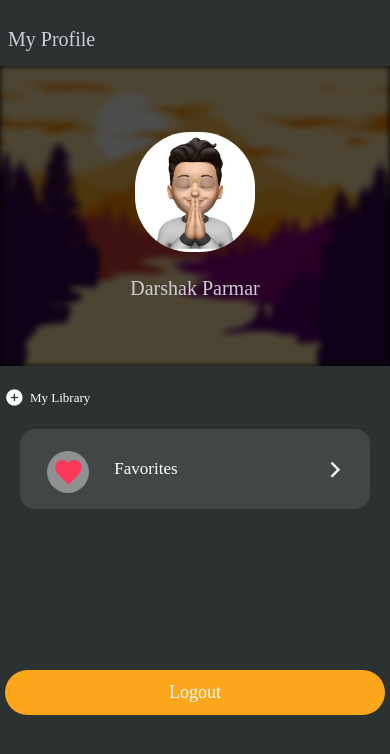
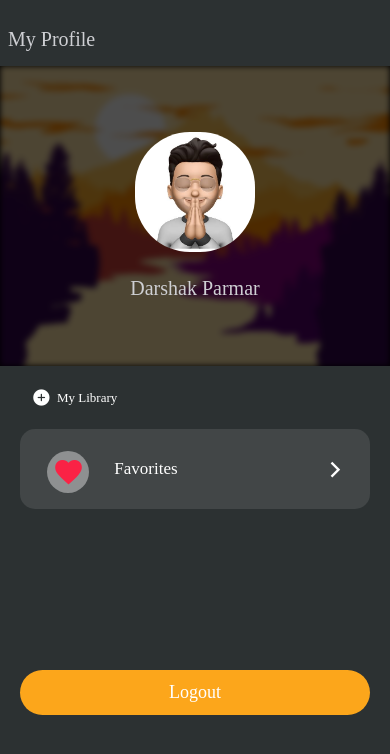
Before and after one commit to darshak-2021/face-2-focus-ios-android, a React Native app: screen / in a window 390 px wide. Shown: the top 754 px of the page. Built offline with nearby package versions, Linux system fonts and the light colour scheme.

Commit message:
Vector Icon [Sovled iOS]

```diff
--- a/package.json
+++ b/package.json
@@ -1,7 +1,7 @@
 {
   "rnpm": {
     "assets": [
-      "./src/assets/fonts"
+      "./src/assets/fonts/"
     ]
   },
   "name": "face2focusios",
--- a/src/components/Button.tsx
+++ b/src/components/Button.tsx
@@ -21,18 +21,19 @@ const BeginButton = (props: any) => {
 const styles = StyleSheet.create({
   buttonContainer: {
     borderWidth: 0,
-    width: 380,
+    width: 350,
     borderColor: Colors.white,
     borderRadius: 25,
     padding: 12,
     backgroundColor: Colors.button,
     alignItems: 'center',
     marginTop: 32,
+
   },
   button: {
     color: 'black',
-    fontSize: 17,
-    fontFamily: 'Raleway-Regular',
+    fontSize: 18,
+    fontFamily: 'SFUIDisplay-Medium',
   },
 });
 export default BeginButton;
--- a/src/pages/UserProfilePage.tsx
+++ b/src/pages/UserProfilePage.tsx
@@ -48,7 +48,7 @@ const Profile = () => {
         </ImageBackground>
       </View>
 
-      <View style={{flexDirection: 'row', marginLeft: 5, marginVertical: 20}}>
+      <View style={{flexDirection: 'row', marginLeft: 32, marginVertical: 20}}>
         <Icon name="add-circle" size={Platform.OS === 'ios' ? 25 : 20} color={Colors.white} />
         <View style={{justifyContent: 'center'}}>
           <Text style={styles.libraryContainer}>My Library</Text>
@@ -63,7 +63,7 @@ const Profile = () => {
           <View style={styles.favMainOuter}>
             <View style={styles.favRowAlignment}>
               <View style={styles.heartOutline}>
-                <IconFav name="favorite" size={32} color="#fb3958" />
+                <IconFav name="favorite" size={32} color="#FA2245" />
               </View>
               <Text style={styles.favTextContent}>Favorites</Text>
               <Icon
@@ -81,8 +81,6 @@ const Profile = () => {
           title="Logout"
           style={{
             color: Colors.white,
-            fontSize: 18,
-            fontFamily: 'Raleway-Bold',
           }}
           onClickButtonHandler = {() => Alert.alert('You are Signing Out....')}
         />
```
Also changed, not shown: src/Markdown/Profile-Android.png (added), src/Markdown/Profile-iOS.png (added), 4 other files (tests, documents, lock files or other folders).
